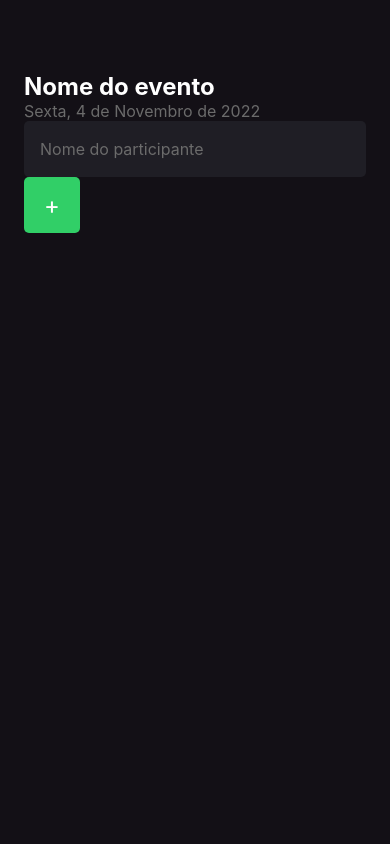
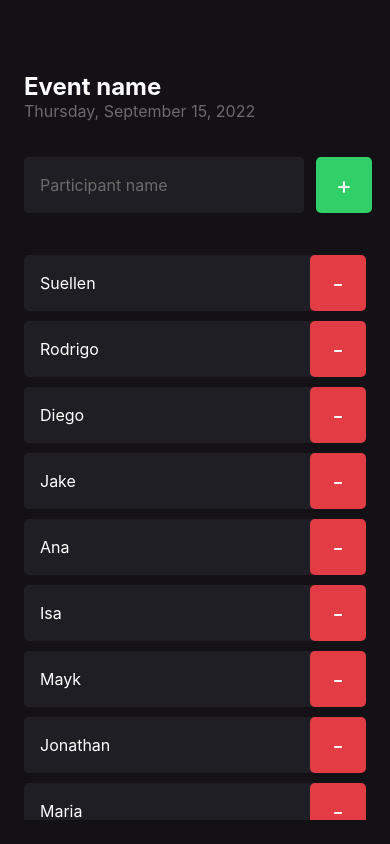
Before and after one commit to castrosuellenx/imHere, a React Native app: screen / in a window 390 px wide. Built offline with nearby package versions, Linux system fonts and the light colour scheme.

Commit message:
add component Participant at Home

```diff
--- a/src/screens/Home/index.tsx
+++ b/src/screens/Home/index.tsx
@@ -1,29 +1,88 @@
-import {View, Text, TextInput, TouchableOpacity} from 'react-native';
+import {
+  View,
+  Text,
+  TextInput,
+  TouchableOpacity,
+  ScrollView,
+  FlatList,
+  Alert,
+} from 'react-native';
 import {StatusBar} from 'expo-status-bar';
 
 import {styles} from './styles';
+import {Participant} from '../../components/Participant';
 
 export default function Home() {
+  const participants = [
+    'Suellen',
+    'Rodrigo',
+    'Diego',
+    'Jake',
+    'Ana',
+    'Isa',
+    'Mayk',
+    'Jonathan',
+    'Maria',
+    'Joana',
+  ];
+
   function handleParticipantAdd() {
-    console.log('Voce clicou no botao');
+    if (participants.includes('Rodrigo')) {
+      return Alert.alert(
+        'Participant already exists',
+        'There is already one participant with this name on the list.'
+      );
+    }
+
+    console.log('You clicked on the button');
+  }
+
+  function handleParticipantRemove(name: string) {
+    Alert.alert('Remove', `Do you want to remove the participant ${name}?`, [
+      {
+        text: 'Yes',
+        onPress: () => console.log(`You removed the participant ${name}`),
+      },
+      {text: 'no', style: 'cancel'},
+    ]);
   }
 
   return (
     <View style={styles.container}>
-      <StatusBar style="auto" />
+      <Text style={styles.eventName}>Event name</Text>
+      <Text style={styles.eventDate}>Thursday, September 15, 2022</Text>
 
-      <Text style={styles.eventName}>Nome do evento</Text>
-      <Text style={styles.eventDate}>Sexta, 4 de Novembro de 2022</Text>
+      <View style={styles.form}>
+        <TextInput
+          style={styles.input}
+          placeholder="Participant name"
+          placeholderTextColor="#6B6B6B"
+        />
 
-      <TextInput
-        style={styles.input}
-        placeholder="Nome do participante"
-        placeholderTextColor="#6B6B6B"
+        <TouchableOpacity
+          activeOpacity={0.7}
+          onPress={handleParticipantAdd}
+          style={styles.button}
+        >
+          <Text style={styles.buttonText}>+</Text>
+        </TouchableOpacity>
+      </View>
+
+      <FlatList
+        data={participants}
+        keyExtractor={(item, index) => `${index}-${item}`}
+        renderItem={({item}) => (
+          <Participant
+            name={item}
+            onRemove={() => handleParticipantRemove(item)}
+          />
+        )}
+        ListEmptyComponent={() => (
+          <Text style={styles.listEmptyText}>
+            No one has arrived the event yet? Add participants to your list
+          </Text>
+        )}
       />
-
-      <TouchableOpacity onPress={handleParticipantAdd} style={styles.button}>
-        <Text style={styles.buttonText}>+</Text>
-      </TouchableOpacity>
     </View>
   );
 }
--- a/src/screens/Home/styles.ts
+++ b/src/screens/Home/styles.ts
@@ -16,13 +16,21 @@ export const styles = StyleSheet.create({
     color: '#6B6B6B',
     fontSize: 16,
   },
+  form: {
+    flexDirection: 'row',
+    width: '100%',
+    marginTop: 36,
+    marginBottom: 42,
+  },
   input: {
+    flex: 1,
     height: 56,
     borderRadius: 5,
     padding: 16,
     backgroundColor: '#1F1E25',
     color: '#FFF',
     fontSize: 16,
+    marginRight: 12,
   },
   button: {
     width: 56,
@@ -36,4 +44,10 @@ export const styles = StyleSheet.create({
     color: '#FFF',
     fontSize: 24,
   },
+  listEmptyText: {
+    fontSize: 14,
+    color: '#FFF',
+    textAlign: 'center',
+    paddingHorizontal: 15,
+  },
 });
```
